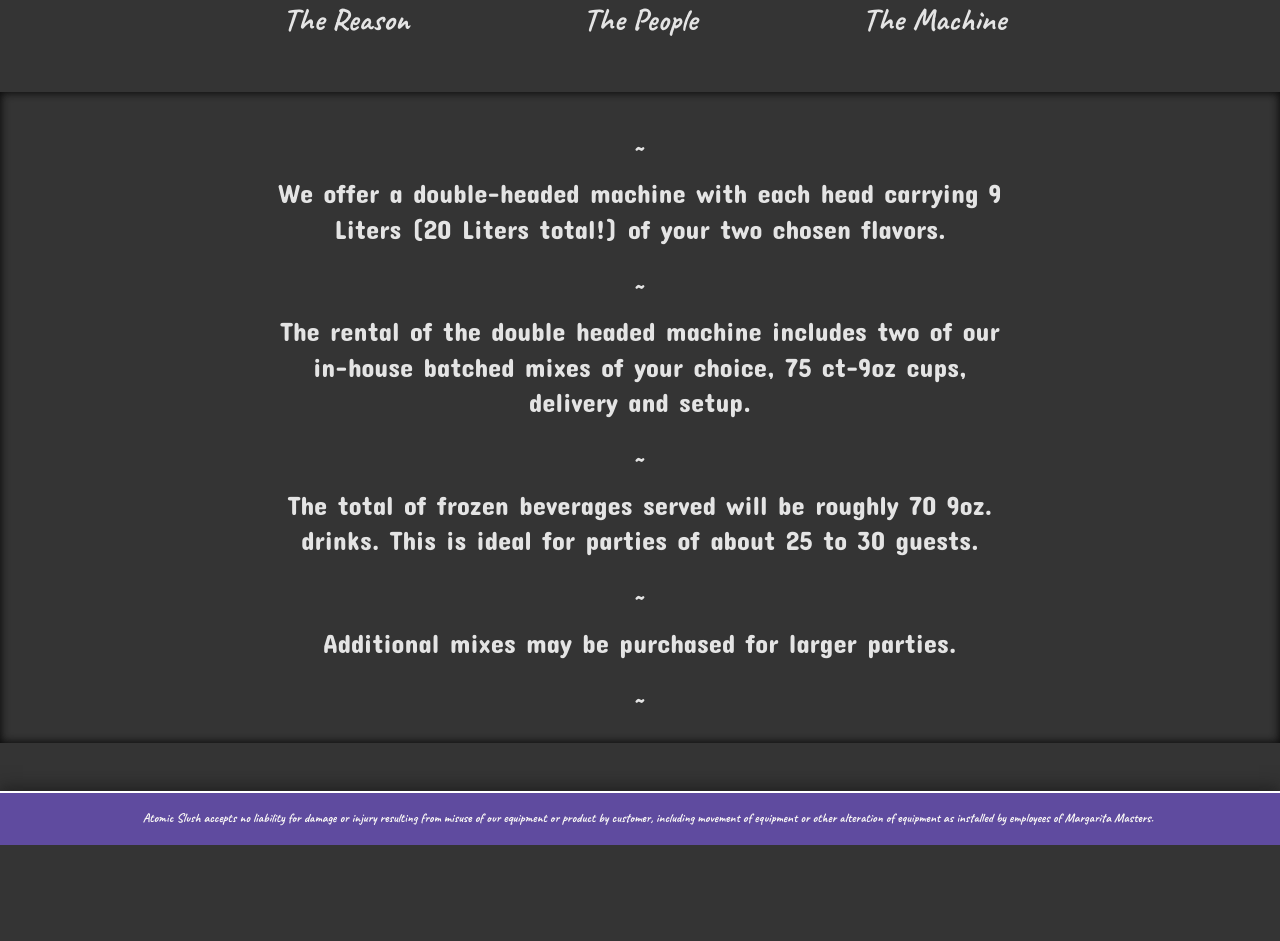
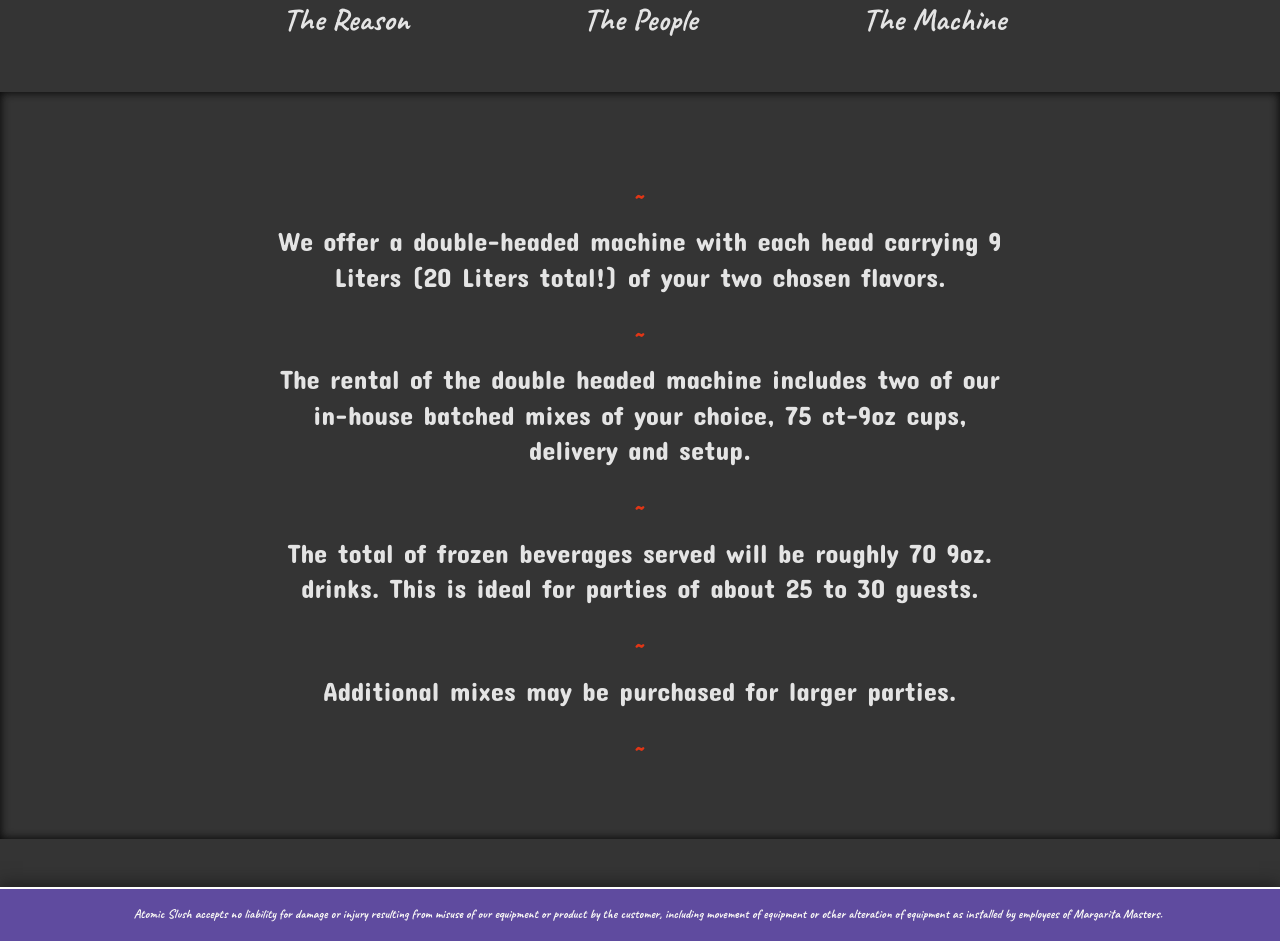
Before and after one commit to JaynewDee/atomic-slush, a React (Vite) app in the folder client/: page /about/about/machine in a window 1280 px wide. Shown: the part 820-1761 px from the top of the page. Before the commit the page ends 1665 px from the top, so only its background shows below. Built offline with nearby package versions, Linux system fonts and the light colour scheme; a web font is replaced by a local one.

Commit message:
machine details

```diff
--- a/client/src/components/Disclaimer.tsx
+++ b/client/src/components/Disclaimer.tsx
@@ -1,9 +1,9 @@
-import React from 'react'
 
 const Disclaimer = () => {
     return (
-        <div className="disclaimer-text"><p>Atomic Slush accepts no liability for damage or injury resulting from misuse of our equipment or product by customer, including movement of equipment or other alteration of equipment as installed by employees of Margarita Masters.</p>
-
+        <div className="disclaimer-text">
+            <p>Atomic Slush accepts no liability for damage or injury resulting from misuse of our equipment or product by the customer, including movement of equipment or other alteration of equipment as installed by employees of Margarita Masters.
+            </p>
         </div>
     )
 }
--- a/client/src/components/Navbar.tsx
+++ b/client/src/components/Navbar.tsx
@@ -4,10 +4,12 @@ import logoImg from '/asset-1.png'
 
 const NavLink = (path: string, activeView: string, viewSetter: any) =>
   <Link
+    key={path}
     to={path === "recipes" ? `/${path}/${path}/1` : `/${path}`}
     className={path}
     style={activeView === path ? { color: "var(--rich-purp)" } : {}}
-    onClick={() => viewSetter(path)}>
+    onClick={() => viewSetter(path)}
+  >
     {path === "about" ? "Who We Are" : path === "quote" ? "Grab A Quote" : path}
   </Link>
 
--- a/client/src/pages/About/Machine.tsx
+++ b/client/src/pages/About/Machine.tsx
@@ -1,5 +1,3 @@
-import React from 'react'
-
 const Machine = () => {
     return (
         <div className="machine-section">
--- a/client/src/pages/About/Nav.tsx
+++ b/client/src/pages/About/Nav.tsx
@@ -7,17 +7,23 @@ type NavProps = {
     displayState: string,
     setDisplayState: Dispatch<SetStateAction<string>>;
 }
+
 const AboutNav = ({ displayState, setDisplayState }: NavProps) => {
     const sections = [{ name: "reason", text: "The Reason", icon: Heart }, { name: "people", text: "The People", icon: People }, { name: "machine", text: "The Machine", icon: Machine }]
     return (
         <nav className="about-nav">
             {sections.map(({ name, text, icon }) =>
-                <Link to={`about/${name}`} onClick={() => setDisplayState(name)}>
+                <Link
+                    to={`about/${name}`} onClick={() => setDisplayState(name)}
+                    key={name}
+                >
                     {icon({ color: name === displayState ? "var(--orange)" : "var(--lightest)" })}
-                    <span style={name === displayState ? { marginTop: ".66rem", color: "var(--ocean)" } : { marginTop: ".66rem" }}>{text} </span></Link>
+                    <span style={name === displayState ? { marginTop: ".66rem", color: "var(--ocean)" } : { marginTop: ".66rem" }}>{text}
+                    </span>
+                </Link>
             )}
         </nav>
     )
 }
 
-export default AboutNav
+export default AboutNav;
--- a/client/src/pages/About/about.css
+++ b/client/src/pages/About/about.css
@@ -34,11 +34,15 @@
   line-height: 1.33;
   width: 66%;
   margin: auto;
-  padding: 2rem;
+  padding: 5rem 2rem;
 }
 
 .machine-section > p {
   padding: 1rem;
+}
+
+.machine-section > span {
+  color: var(--orange);
 }
 @media screen and (max-width: 768px) {
   .about-nav {
```
